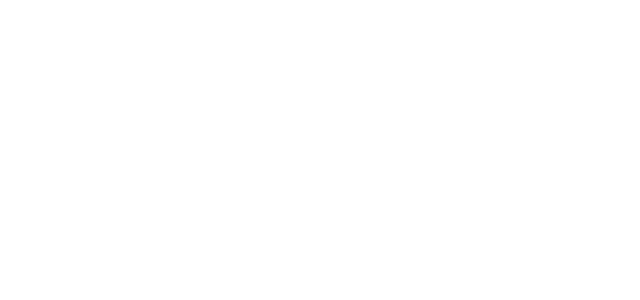
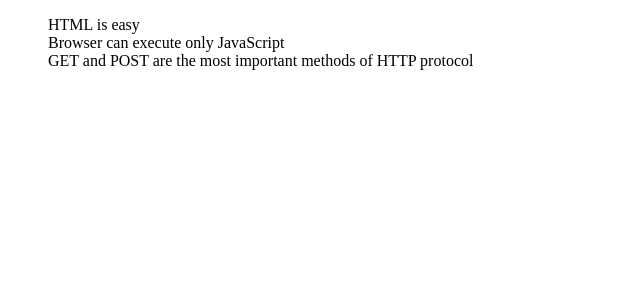
Before and after one commit to filmverse/-Part-2b-Communicating-with-server, a React (Create React App) app in the folder part1b/: page / in a window 1280 px wide. Shown: the top 300 px of the page, without its empty margins (0-640 px from the left). Built offline with nearby package versions, Linux system fonts and the light colour scheme; data requests are answered from the project's data file.

Commit message:
first version of notes app has been added/updated

```diff
--- /dev/null
+++ b/part1b/db.json
@@ -0,0 +1,22 @@
+{
+    "notes": [
+        {
+            "id": 1,
+            "content": "HTML is easy",
+            "date": "2022-1-17T17:30:31.098Z",
+            "important": true
+        },
+        {
+            "id": 2,
+            "content": "Browser can execute only JavaScript",
+            "date": "2022-1-17T18:39:34.091Z",
+            "important": false
+        },
+        {
+            "id": 3,
+            "content": "GET and POST are the most important methods of HTTP protocol",
+            "date": "2022-1-17T19:20:14.298Z",
+            "important": true
+        }
+    ]
+}
--- a/part1b/package.json
+++ b/part1b/package.json
@@ -6,6 +6,7 @@
     "@testing-library/jest-dom": "^5.16.5",
     "@testing-library/react": "^13.4.0",
     "@testing-library/user-event": "^13.5.0",
+    "axios": "^1.2.3",
     "react": "^18.2.0",
     "react-dom": "^18.2.0",
     "react-scripts": "5.0.1",
@@ -15,7 +16,8 @@
     "start": "react-scripts start",
     "build": "react-scripts build",
     "test": "react-scripts test",
-    "eject": "react-scripts eject"
+    "eject": "react-scripts eject",
+    "server": "json-server -p3001 --watch db.json"
   },
   "eslintConfig": {
     "extends": [
--- a/part1b/src/App.js
+++ b/part1b/src/App.js
@@ -1,7 +1,27 @@
+import { useState, useEffect } from "react";
+import axios from "axios";
+import Note from "./components/Note";
 
 const App = () => {
+
+  const [ notes, setNotes ] = useState([])
+
+  console.log(notes)
+
+  const hook = () => {
+    axios.get('http://localhost:3001/notes').then(response => {
+      console.log(response.data)
+      setNotes(response.data)
+    })
+  }
+  useEffect(hook, [])
+
   return (
-    <div></div>
+    <div>
+      <ul>
+        {notes.map(notemap => <Note key={notemap.id} note={notemap} />)}
+      </ul>
+    </div>
   )
 }
 
--- /dev/null
+++ b/part1b/src/components/Note.js
@@ -0,0 +1,8 @@
+
+const Note = ({ note }) => {
+    return (
+        <div>{note.content}</div>
+    )
+}
+
+export default Note;
```
Also changed, not shown: 1 other file (tests, documents, lock files or other folders).
